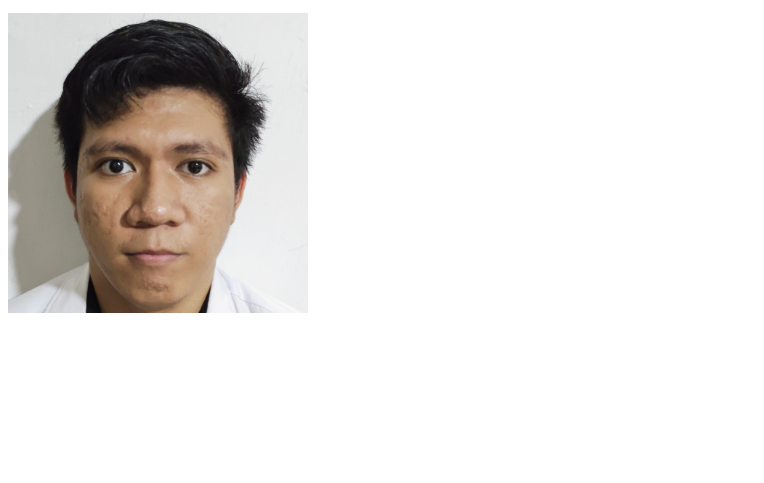
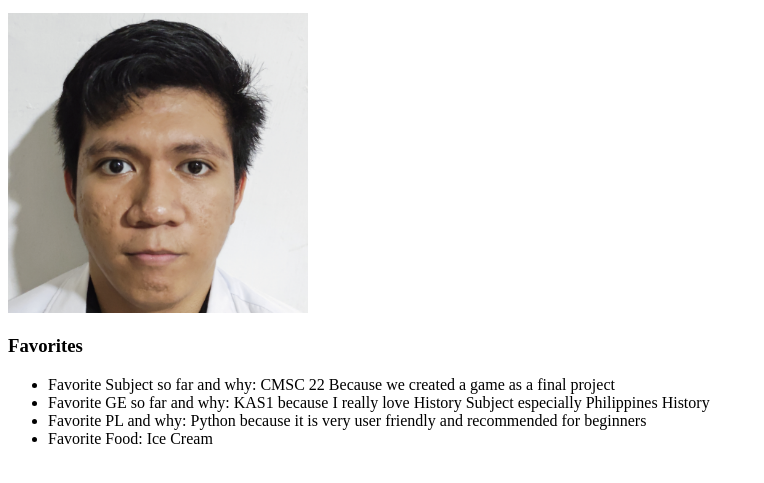
Before and after one commit to EriolCunanan/EriolCunanan.github.io, a plain HTML site: page index.html in a window 1280 px wide. Shown: the part 181-664 px from the top of the page, without its empty margins (0-764 px from the left). Drawn offline with Linux system fonts and the light colour scheme.

Commit message:
feat: new features and information were added to index.html

```diff
--- a/index.html
+++ b/index.html
@@ -14,5 +14,14 @@
         <h2 class="Name"> Jan Eriol D. Cunanan</h2>
         <h2 class="Name"> "Eriol"</h2>
         <img id="photo", src="ID Picture.png", alt="Picture">
+
+        <h3> Favorites </h3>
+        <ul>
+            <li> Favorite Subject so far and why: CMSC 22 Because we created a game as a final project</li>
+            <li> Favorite GE so far and why: KAS1 because I really love History Subject especially Philippines History</li>
+            <li> Favorite PL and why: Python because it is very user friendly and recommended for beginners</li>
+            <li> Favorite Food: Ice Cream</li>
+        </ul>
+
     </body>
 </html>
```
